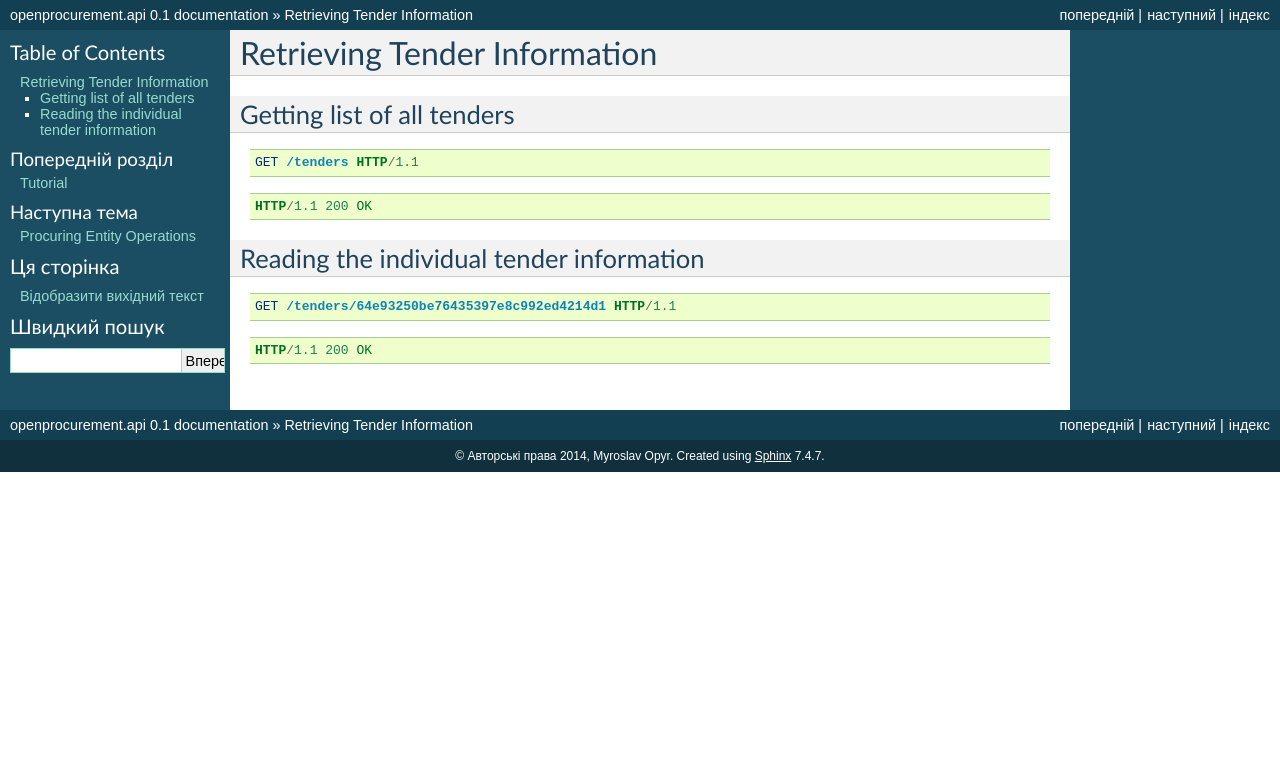
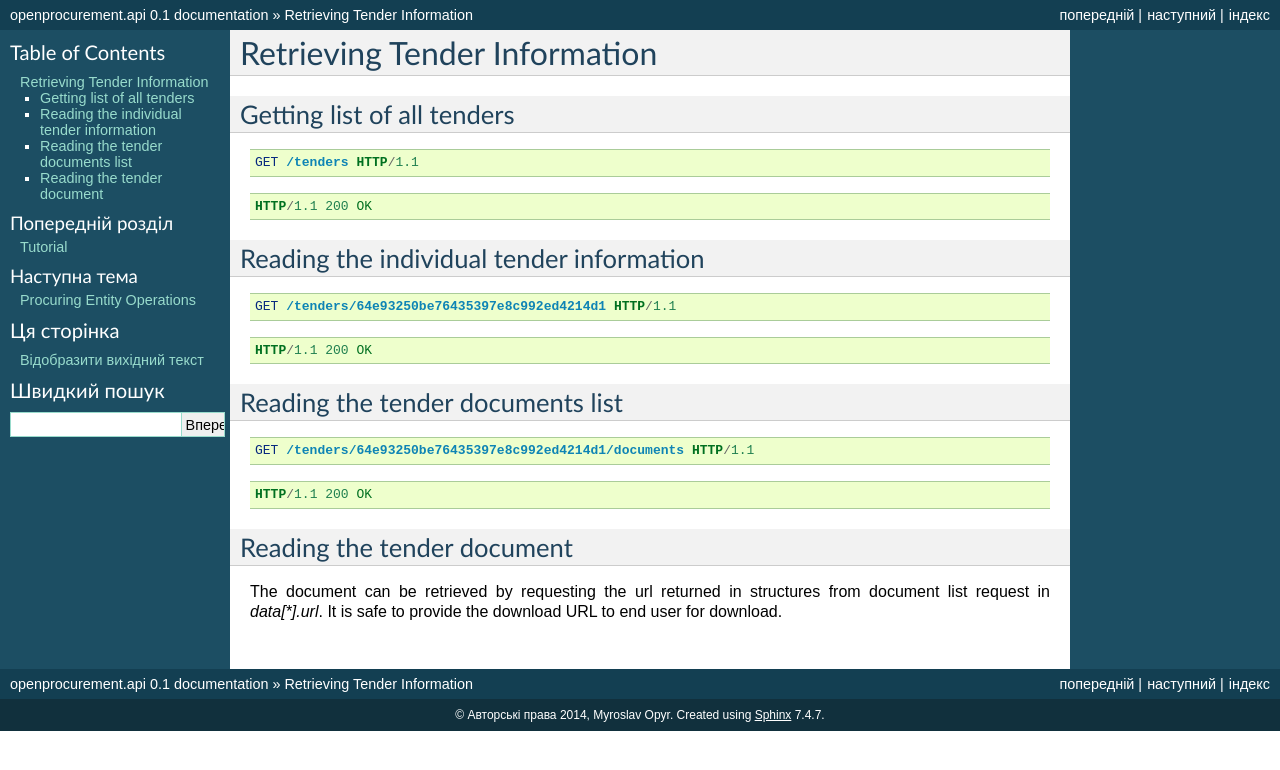
Before and after one commit to openprocurement/openprocurement.api, a Sphinx documentation site: the page built from docs/source/tenders.rst, in a window 1280 px wide. Shown: the top 770 px of the page. Built offline with Sphinx 7.4.7, drawn with Linux system fonts in a browser that asks for light colours.

Commit message:
Added stubs for tender documentation access

```diff
--- a/docs/source/tenders.rst
+++ b/docs/source/tenders.rst
@@ -23,3 +23,20 @@ Reading the individual tender information
 .. sourcecode:: http
 
   HTTP/1.1 200 OK
+
+Reading the tender documents list
+---------------------------------
+.. sourcecode:: http
+
+  GET /tenders/64e93250be76435397e8c992ed4214d1/documents HTTP/1.1
+
+.. sourcecode:: http
+
+  HTTP/1.1 200 OK
+
+Reading the tender document
+---------------------------
+
+The document can be retrieved by requesting the url returned in structures
+from document list request in `data[*].url`.  It is safe to provide the
+download URL to end user for download.
```
